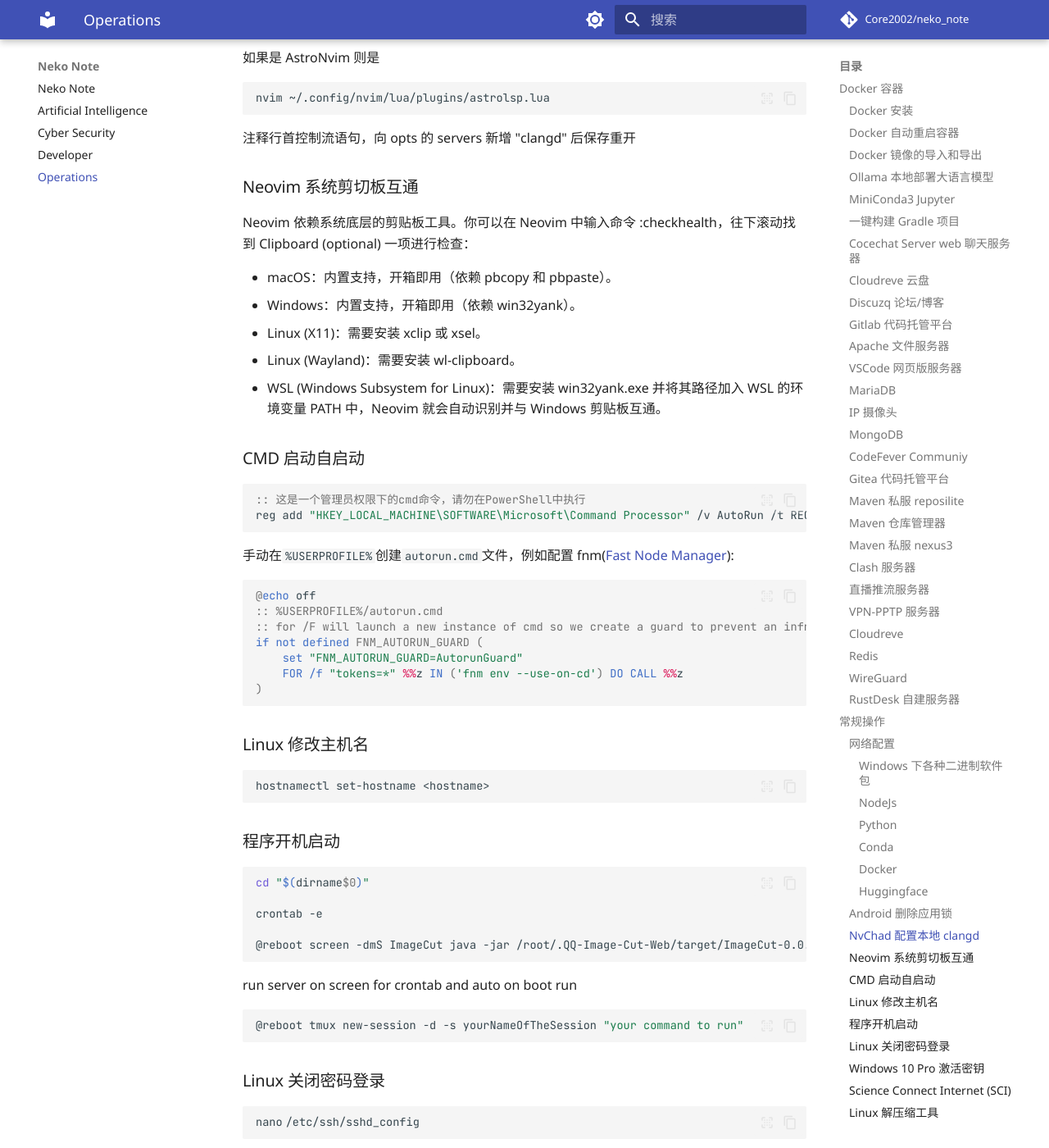
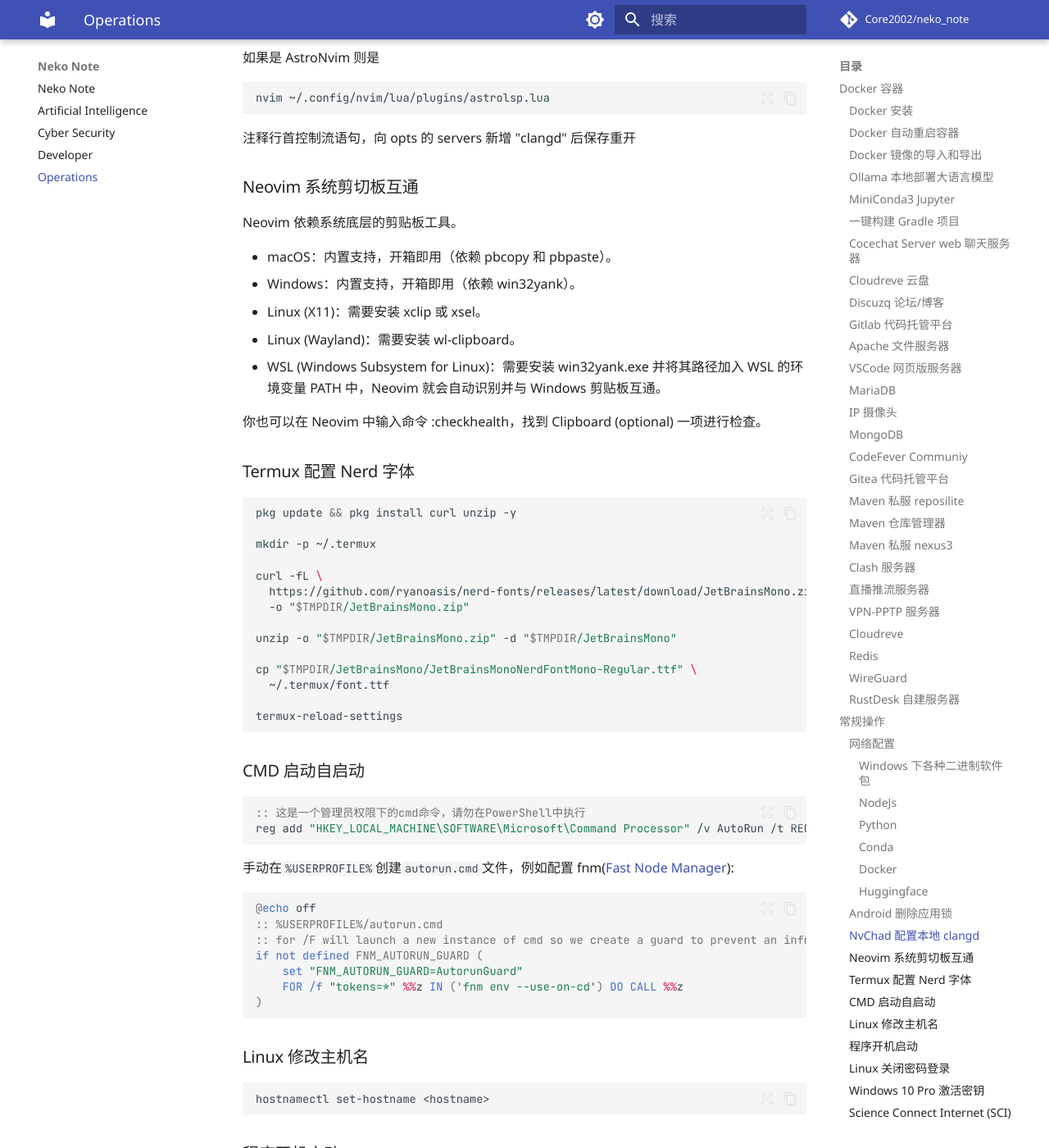
Before and after one commit to Core2002/neko_note, an MkDocs documentation site: the page built from docs/operations.md, in a window 1280 px wide and 1400 px high, scrolled down 11503 px. Shown: the whole window at 82% size. Built offline with MkDocs 1.6.1 and Material for MkDocs 9.7.7, drawn with Linux system fonts in a browser that asks for light colours; comment, search, counter and statistics services are not loaded; some of the changed text lies outside the part shown.

Commit message:
✨ Feat: Add Termux Nerd font setup and polish Neovim notes wording
- Add steps to install JetBrainsMono Nerd Font in Termux
- Reword the NvChad local clangd section and move the :checkhealth tip below the clipboard list

Co-Authored-By: Claude Opus 5 <noreply@anthropic.com>

````diff
--- a/docs/operations.md
+++ b/docs/operations.md
@@ -597,10 +597,9 @@ nvim ~/.config/nvim/lua/plugins/astrolsp.lua
 
 注释行首控制流语句，向 opts 的 servers 新增 "clangd" 后保存重开
 
-
 ### Neovim 系统剪切板互通
 
-Neovim 依赖系统底层的剪贴板工具。你可以在 Neovim 中输入命令 :checkhealth，往下滚动找到 Clipboard (optional) 一项进行检查：
+Neovim 依赖系统底层的剪贴板工具。
 
 - macOS：内置支持，开箱即用（依赖 pbcopy 和 pbpaste）。
 - Windows：内置支持，开箱即用（依赖 win32yank）。
@@ -608,6 +607,26 @@ Neovim 依赖系统底层的剪贴板工具。你可以在 Neovim 中输入命
 - Linux (Wayland)：需要安装 wl-clipboard。
 - WSL (Windows Subsystem for Linux)：需要安装 win32yank.exe 并将其路径加入 WSL 的环境变量 PATH 中，Neovim 就会自动识别并与 Windows 剪贴板互通。
 
+你也可以在 Neovim 中输入命令 :checkhealth，找到 Clipboard (optional) 一项进行检查。
+
+### Termux 配置 Nerd 字体
+
+```bash
+pkg update && pkg install curl unzip -y
+
+mkdir -p ~/.termux
+
+curl -fL \
+  https://github.com/ryanoasis/nerd-fonts/releases/latest/download/JetBrainsMono.zip \
+  -o "$TMPDIR/JetBrainsMono.zip"
+
+unzip -o "$TMPDIR/JetBrainsMono.zip" -d "$TMPDIR/JetBrainsMono"
+
+cp "$TMPDIR/JetBrainsMono/JetBrainsMonoNerdFontMono-Regular.ttf" \
+  ~/.termux/font.ttf
+
+termux-reload-settings
+```
 
 ### CMD 启动自启动
 
````
Also changed, not shown: other parts of docs/operations.md (+2 -2 lines).
